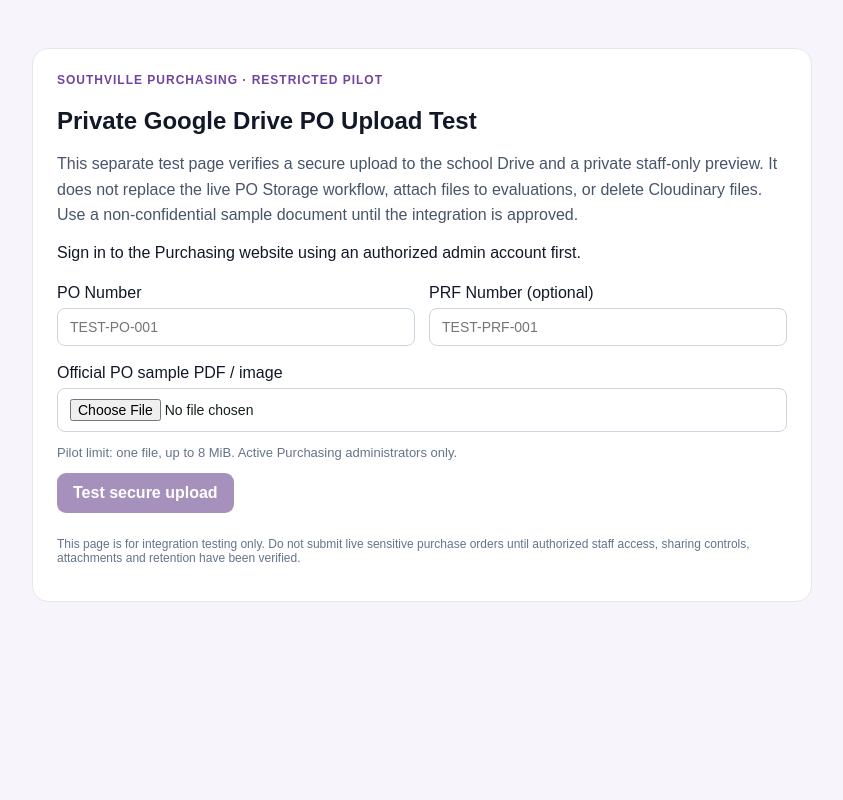
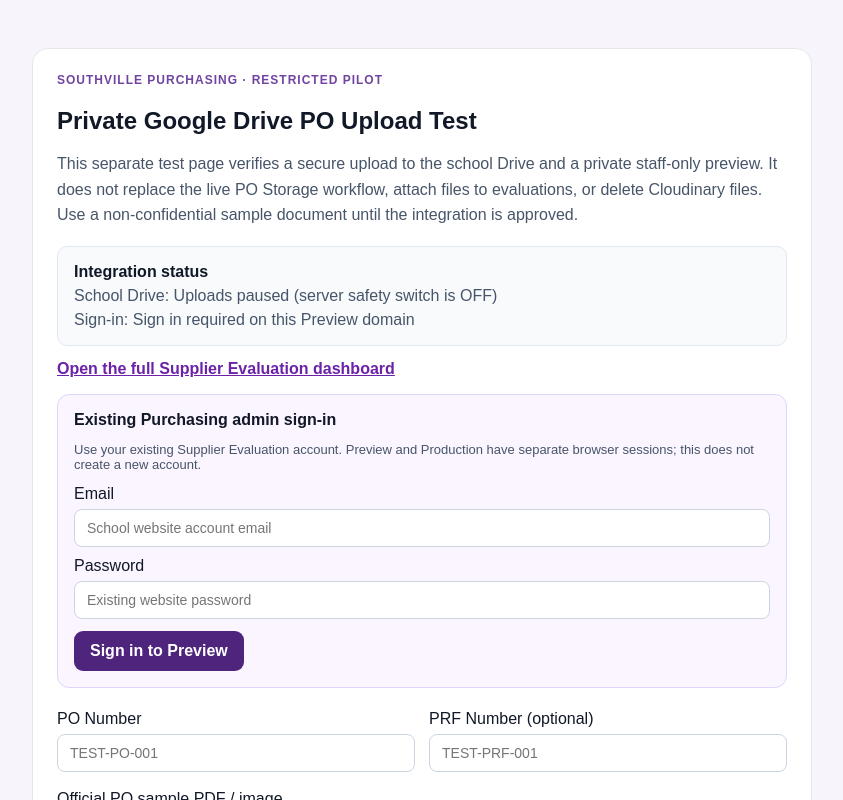
Before and after one commit to jeromeitable37-alt/Supplier-Evaluation, a Next.js app: page /po-drive-pilot in a window 1280 px wide. Shown: the top 800 px of the page, without its empty margins (218-1061 px from the left). Built offline with nearby package versions, Linux system fonts and the light colour scheme; no server answers.

Commit message:
Fix PO Drive pilot Preview login UX and show disabled upload status clearly

```diff
--- a/app/po-drive-pilot/page.tsx
+++ b/app/po-drive-pilot/page.tsx
@@ -2,7 +2,7 @@
 
 import { useEffect, useState } from "react";
 import { onAuthStateChanged, type User } from "firebase/auth";
-import { auth } from "../../lib/firebase";
+import { auth, signInWithEmail } from "../../lib/firebase";
 
 type Uploaded = { fileId: string; name: string; mimeType: string; size: number };
 const MAX_SIZE = 8 * 1024 * 1024;
@@ -11,6 +11,12 @@ const TYPES = ["application/pdf", "image/jpeg", "image/png", "image/webp"];
 export default function PoDrivePilot() {
   const [user, setUser] = useState<User | null>(null);
   const [authReady, setAuthReady] = useState(false);
+  const [authIssue, setAuthIssue] = useState("");
+  const [email, setEmail] = useState("");
+  const [password, setPassword] = useState("");
+  const [signingIn, setSigningIn] = useState(false);
+  const [driveReady, setDriveReady] = useState(false);
+  const [driveEnabled, setDriveEnabled] = useState(false);
   const [poNumber, setPoNumber] = useState("");
   const [prfNumber, setPrfNumber] = useState("");
   const [file, setFile] = useState<File | null>(null);
@@ -22,14 +28,68 @@ export default function PoDrivePilot() {
 
   useEffect(() => {
     if (!auth) {
+      setAuthIssue("Firebase configuration is unavailable on this preview.");
       setAuthReady(true);
       return;
     }
-    return onAuthStateChanged(auth, (u) => {
-      setUser(u);
+    // The school auth session is local to this Preview domain; a Production
+    // login does not carry into this isolated pilot.
+    const fallback = window.setTimeout(() => {
       setAuthReady(true);
-    });
+    }, 8000);
+    const unsubscribe = onAuthStateChanged(
+      auth,
+      (u) => {
+        window.clearTimeout(fallback);
+        setUser(u);
+        setAuthReady(true);
+        setAuthIssue("");
+      },
+      () => {
+        window.clearTimeout(fallback);
+        setAuthIssue("Could not verify the Firebase session. Reload or sign in again.");
+        setAuthReady(true);
+      },
+    );
+    return () => {
+      window.clearTimeout(fallback);
+      unsubscribe();
+    };
   }, []);
+
+  useEffect(() => {
+    const controller = new AbortController();
+    fetch("/api/po-drive", { cache: "no-store", signal: controller.signal })
+      .then(async r => {
+        if (!r.ok) throw new Error("Storage status unavailable.");
+        return r.json();
+      })
+      .then(info => {
+        setDriveEnabled(info?.uploadEnabled === true);
+        setDriveReady(true);
+      })
+      .catch(() => { if (!controller.signal.aborted) setDriveReady(true); });
+    return () => controller.abort();
+  }, []);
+
+  async function signIn() {
+    if (!email.trim() || !password) {
+      setAuthIssue("Enter your existing school website email and password.");
+      return;
+    }
+    setSigningIn(true);
+    setAuthIssue("");
+    try {
+      await signInWithEmail(email, password);
+      setPassword("");
+    } catch (failure) {
+      setAuthIssue(failure instanceof Error
+        ? failure.message.replace(/^Firebase: /, "")
+        : "Could not sign in. Check your account.");
+    } finally {
+      setSigningIn(false);
+    }
+  }
 
   useEffect(() => {
     return () => { if (previewUrl) URL.revokeObjectURL(previewUrl); };
@@ -40,7 +100,8 @@ export default function PoDrivePilot() {
     setResult(null);
     setShowPreview(false);
     setPreviewUrl("");
-    if (!user) { setError("Sign in to the Purchasing website first."); return; }
+    if (!user) { setError("Sign in on this Preview website first."); return; }
+    if (!driveEnabled) { setError("PO Drive uploads are paused until secure integration testing is approved."); return; }
     if (!poNumber.trim()) { setError("Enter a PO number for this test document."); return; }
     if (!file || !TYPES.includes(file.type) || file.size > MAX_SIZE || file.size === 0) {
       setError("Choose a PDF, JPEG, PNG or WebP file up to 8 MiB."); return;
@@ -103,7 +164,8 @@ export default function PoDrivePilot() {
   };
   const inputStyle: React.CSSProperties = {
     display: "block", boxSizing: "border-box", width: "100%", marginTop: 6,
-    border: "1px solid #cbd5e1", borderRadius: 8, padding: "10px 12px", fontSize: 14
+    border: "1px solid #cbd5e1", borderRadius: 8, padding: "10px 12px", fontSize: 14,
+    background: "#fff", color: "#111827"
   };
   const buttonStyle: React.CSSProperties = {
     cursor: "pointer", border: 0, borderRadius: 9,
@@ -122,8 +184,40 @@ export default function PoDrivePilot() {
           It does not replace the live PO Storage workflow, attach files to evaluations, or delete Cloudinary files.
           Use a non-confidential sample document until the integration is approved.
         </p>
-        {!authReady && <p>Checking school website sign-in…</p>}
-        {authReady && !user && <p role="alert">Sign in to the Purchasing website using an authorized admin account first.</p>}
+        <div style={{ padding: 16, borderRadius: 10, background: "#f8fafc", border: "1px solid #e2e8f0", marginTop: 18 }}>
+          <strong>Integration status</strong>
+          <p style={{ margin: "6px 0", color: "#475569" }}>
+            School Drive: {driveReady ? driveEnabled ? "Pilot is enabled for authorized admins" : "Uploads paused (server safety switch is OFF)" : "Checking server…"}
+          </p>
+          <p style={{ margin: 0, color: "#475569" }}>
+            Sign-in: {!authReady ? "Checking Preview session…" : user ? "Signed in to this Preview domain" : "Sign in required on this Preview domain"}
+          </p>
+        </div>
+        <p style={{ marginTop: 14 }}>
+          <a href="/" style={{ color: "#6b21a8", fontWeight: 700 }}>Open the full Supplier Evaluation dashboard</a>
+        </p>
+        {authReady && !user && (
+          <form onSubmit={e => { e.preventDefault(); void signIn(); }}
+            style={{ border: "1px solid #ddd6fe", borderRadius: 12, padding: 16, marginTop: 14, background: "#faf5ff" }}>
+            <strong>Existing Purchasing admin sign-in</strong>
+            <p style={{ fontSize: 13, color: "#475569" }}>
+              Use your existing Supplier Evaluation account. Preview and Production have separate browser sessions; this does not create a new account.
+            </p>
+            <label style={{ display: "block", marginTop: 10 }}>Email
+              <input style={inputStyle} type="email" value={email} onChange={e => setEmail(e.target.value)}
+                placeholder="School website account email" autoComplete="username" required />
+            </label>
+            <label style={{ display: "block", marginTop: 10 }}>Password
+              <input style={inputStyle} type="password" value={password} onChange={e => setPassword(e.target.value)}
+                placeholder="Existing website password" autoComplete="current-password" required />
+            </label>
+            <button type="submit" style={{ ...buttonStyle, marginTop: 12 }} disabled={signingIn}>
+              {signingIn ? "Signing in…" : "Sign in to Preview"}
+            </button>
+          </form>
+        )}
+        {authIssue && <p role="alert" style={{ color: "#9f1239" }}>{authIssue}</p>}
+        {authReady && user && <p style={{ color: "#166534" }}>Signed in as {user.email || "Purchasing admin"}. Uploads still require server verification and the safety switch.</p>}
         <div style={{ display: "grid", gridTemplateColumns: "repeat(auto-fit,minmax(220px,1fr))", gap: 14, marginTop: 22 }}>
           <label>PO Number
             <input style={inputStyle} value={poNumber} onChange={e => setPoNumber(e.target.value)} placeholder="TEST-PO-001" maxLength={100}/>
@@ -136,8 +230,9 @@ export default function PoDrivePilot() {
           <input style={inputStyle} type="file" accept=".pdf,.jpg,.jpeg,.png,.webp" onChange={e => setFile(e.target.files?.[0] || null)}/>
         </label>
         <p style={{ color: "#64748b", fontSize: 13 }}>Pilot limit: one file, up to 8 MiB. Active Purchasing administrators only.</p>
-        <button style={{ ...buttonStyle, opacity: busy || !user ? 0.5 : 1 }} disabled={busy || !user} type="button" onClick={() => void upload()}>
-          {busy ? "Processing…" : "Test secure upload"}
+        <button style={{ ...buttonStyle, opacity: busy || !user || !driveEnabled ? 0.5 : 1 }}
+          disabled={busy || !user || !driveEnabled} type="button" onClick={() => void upload()}>
+          {busy ? "Processing…" : !driveEnabled ? "Upload paused — awaiting secure setup" : "Test secure upload"}
         </button>
         {error && <p role="alert" style={{ background: "#fff1f2", padding: 12, borderRadius: 8, color: "#9f1239" }}>{error}</p>}
         {result && (
```
